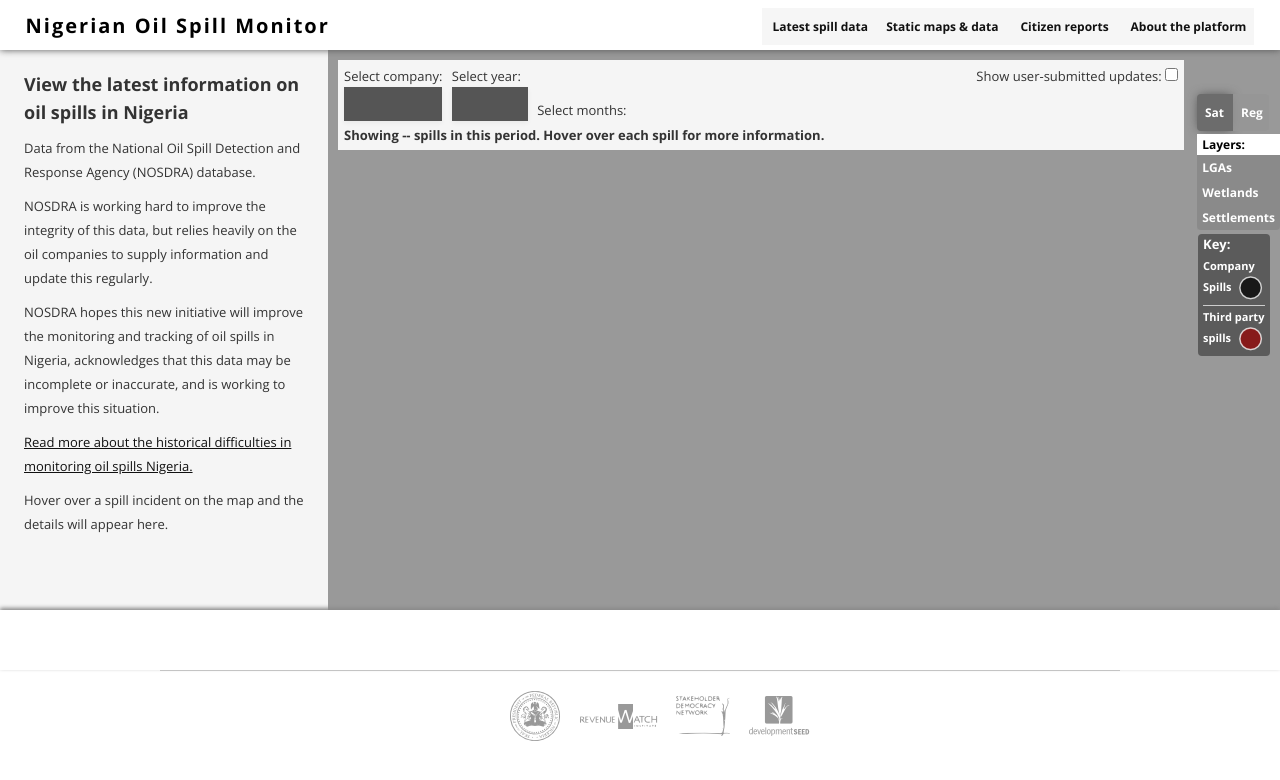
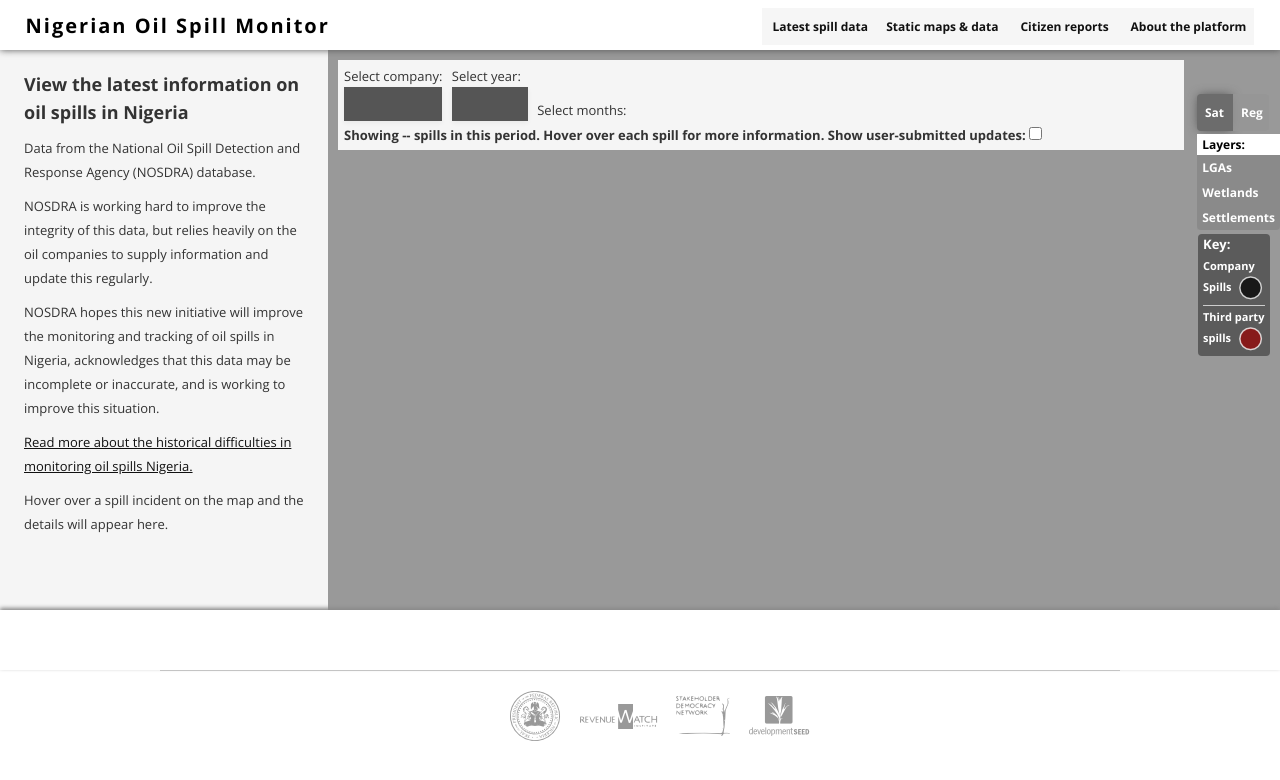
Before and after one commit to sdn4nigeria/monitoring-platform, a Jekyll site: the page built from index.html, in a window 1280 px wide. Shown: the top 780 px of the page. Built offline with Jekyll 4.4.1, drawn with Linux system fonts in a browser that asks for light colours; nearby versions of some CDN libraries; some web fonts are replaced; library files that are not in the unit come from our copies; Markdown is read by kramdown in place of the engine named in the settings.

Commit message:
Update index.html

```diff
--- a/index.html
+++ b/index.html
@@ -70,11 +70,11 @@
               Select months:
               <div id='options'> </div>
             </div>
-            <div style='float:right;'>Show user-submitted updates: <input type="checkbox" /> </div>
 
 
 
-            <b>Showing <span id='spill-number' class='count'>--</span> spills in this period. Hover over each spill for more information.</b>
+
+            <b>Showing <span id='spill-number' class='count'>--</span> spills in this period. Hover over each spill for more information. Show user-submitted updates: <input type="checkbox" /> </b>
           </div>
         </div>
       </div>
```
